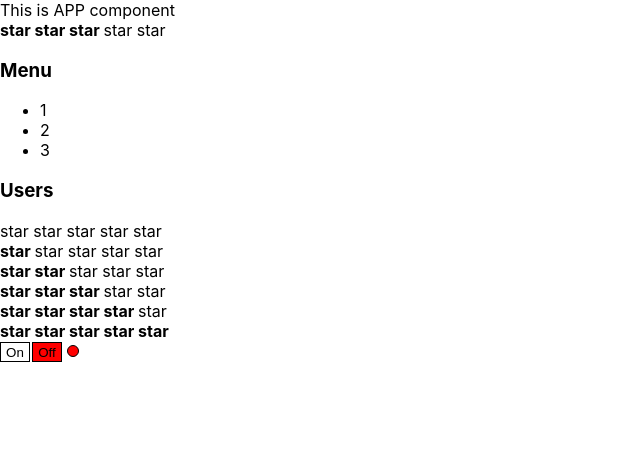
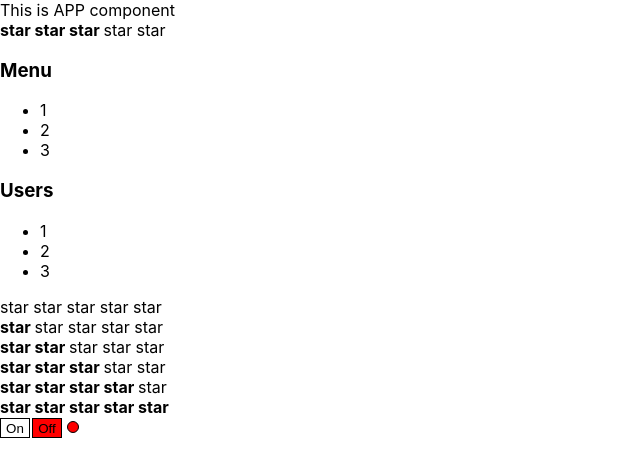
Before and after one commit to golzi99/kabzda_react, a React (Create React App) app: page / in a window 1280 px wide. Shown: the top 476 px of the page, without its empty margins (0-640 px from the left). Built offline with nearby package versions, Linux system fonts and the light colour scheme.

Commit message:
26.08.2024 add Accodion collapsed

```diff
--- a/src/App.tsx
+++ b/src/App.tsx
@@ -18,8 +18,8 @@ function App() {
         <div className="App">
             <PageTitle title={"This is APP component"}/>
             <Rating value={3}/>
-            <Accordion title={"Menu"} />
-            <Accordion title={"Users"} collapsed/>
+            <Accordion title={"Menu"}/>
+            <Accordion title={"Users"}/>
             <Rating value={0}/>
             <Rating value={1}/>
             <Rating value={2}/>
--- a/src/components/accordion/Accordion.tsx
+++ b/src/components/accordion/Accordion.tsx
@@ -1,25 +1,32 @@
-import React from "react";
+import React, {useState} from 'react';
 
-type AccordionPropsType = AccordionTitlePropsType & {
-    collapsed?: boolean
+type AccordionPropsType = {
+    title: string
 }
 
 export const Accordion = (props: AccordionPropsType) => {
+    const [collapsed, setCollapsed] = useState(false)
+
+    const onTitleClick = () => {
+        setCollapsed(!collapsed)
+    }
+
     return (
         <div>
-            <AccordionTitle title={props.title}/>
-            {!props.collapsed && <AccordionBody/>}
+            <AccordionTitle title={props.title} onTitleClick={onTitleClick}/>
+            {!collapsed && <AccordionBody/>}
         </div>
     )
 }
 
 type AccordionTitlePropsType = {
-    title: string
+    title: string,
+    onTitleClick: () => void
 }
 
 const AccordionTitle = (props: AccordionTitlePropsType) => {
     return (
-        <h3>{props.title}</h3>
+        <h3 onClick={props.onTitleClick}>{props.title}</h3>
     )
 }
 
```
